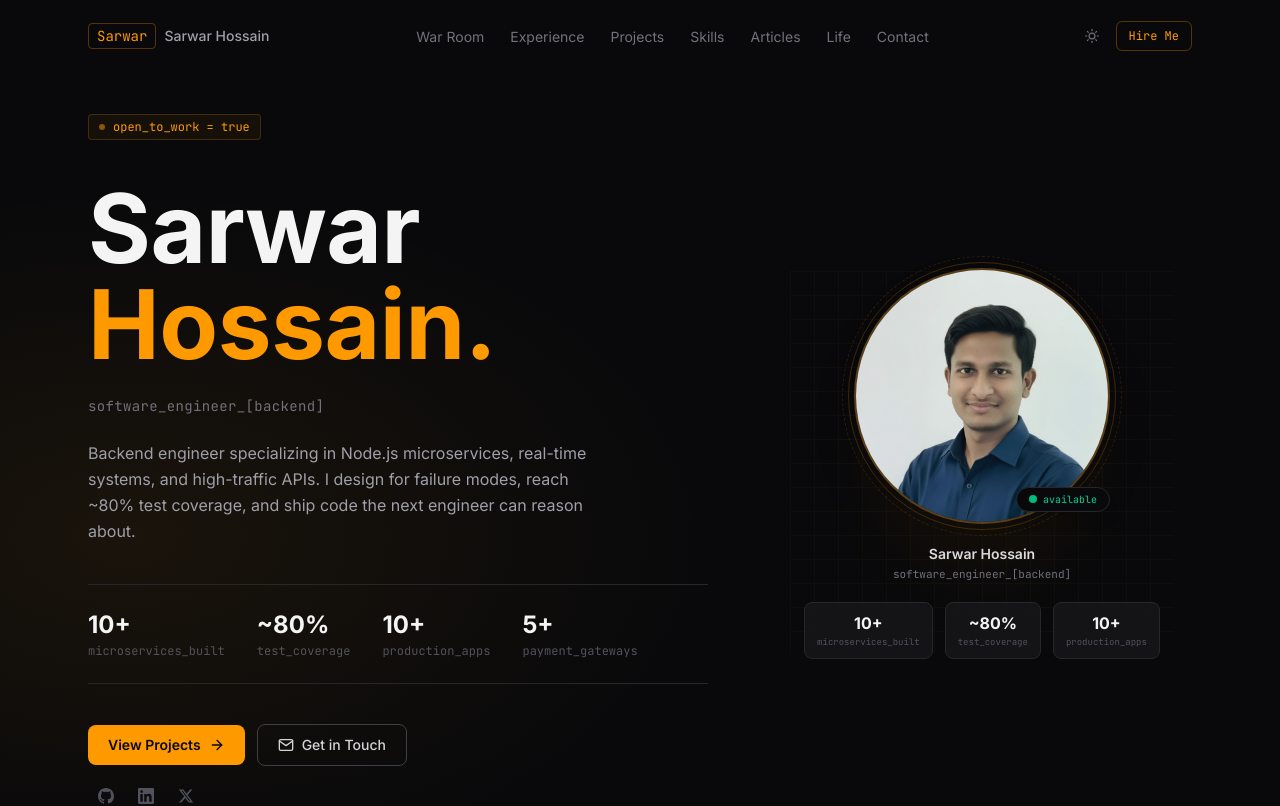
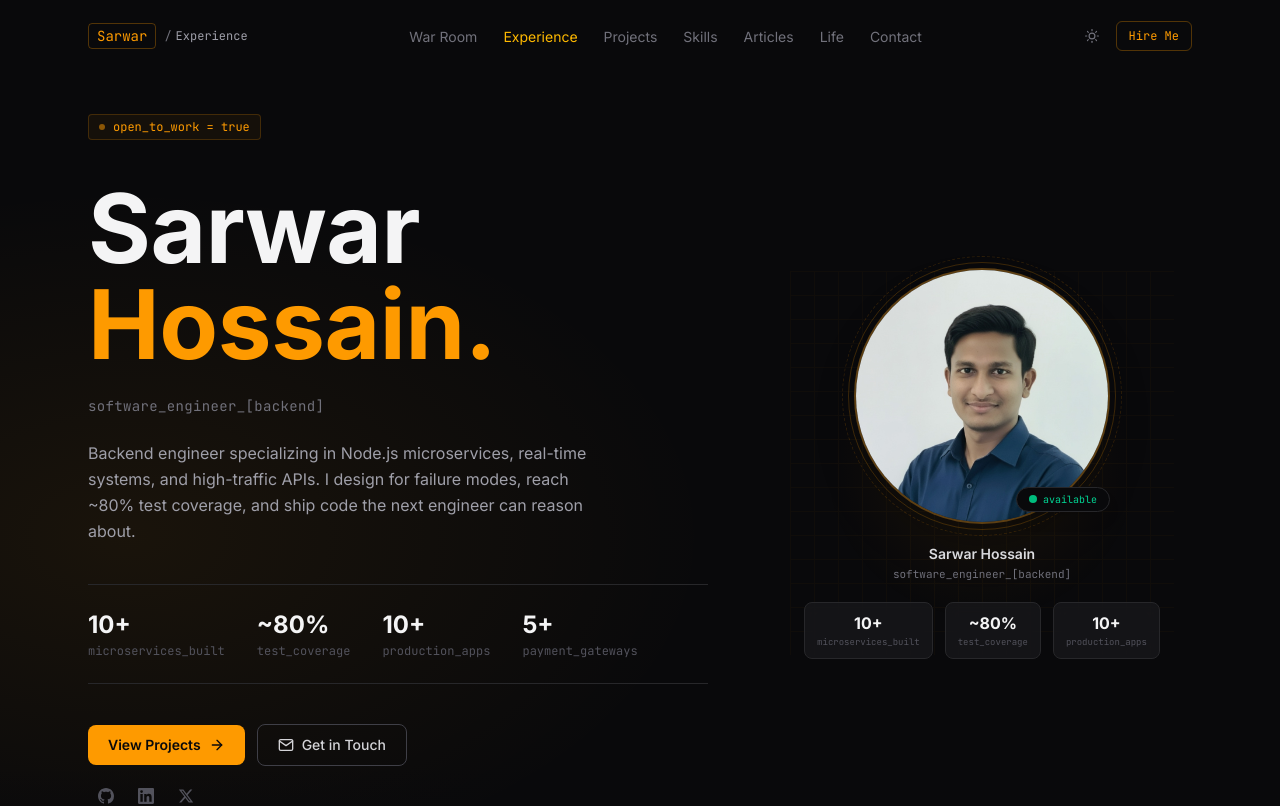
Before and after one commit to sarwar-asik/sarwar-hossain-fullStack-Engineer, a React (Vite) app: page / in a window 1280 px wide. Shown: the top 806 px of the page. Built offline with nearby package versions, Linux system fonts and the light colour scheme.

Commit message:
feat(main): improve scroll detection and active section highlighting in navbar

```diff
--- a/src/components/layout/Navbar.jsx
+++ b/src/components/layout/Navbar.jsx
@@ -12,6 +12,8 @@ const NAV_LINKS = [
   { label: "Contact", href: "#contact" },
 ];
 
+const SECTION_IDS = NAV_LINKS.map((l) => l.href.slice(1));
+
 export default function Navbar({ theme, onThemeToggle }) {
   const [scrolled, setScrolled] = useState(false);
   const [activeSection, setActive] = useState("");
@@ -23,16 +25,28 @@ export default function Navbar({ theme, onThemeToggle }) {
   }, []);
 
   useEffect(() => {
-    const els = NAV_LINKS.map((l) => document.querySelector(l.href)).filter(Boolean);
-    const obs = new IntersectionObserver(
-      (entries) =>
-        entries.forEach((e) => {
-          if (e.isIntersecting) setActive(e.target.id);
-        }),
-      { rootMargin: "-40% 0px -55% 0px" },
-    );
-    els.forEach((el) => obs.observe(el));
-    return () => obs.disconnect();
+    let raf;
+    function detect() {
+      const threshold = window.innerHeight * 0.55;
+      for (let i = SECTION_IDS.length - 1; i >= 0; i--) {
+        const el = document.getElementById(SECTION_IDS[i]);
+        if (el && el.getBoundingClientRect().top <= threshold) {
+          setActive(SECTION_IDS[i]);
+          return;
+        }
+      }
+      setActive("");
+    }
+    function onScroll() {
+      cancelAnimationFrame(raf);
+      raf = requestAnimationFrame(detect);
+    }
+    window.addEventListener("scroll", onScroll, { passive: true });
+    detect();
+    return () => {
+      window.removeEventListener("scroll", onScroll);
+      cancelAnimationFrame(raf);
+    };
   }, []);
 
   return (
@@ -51,27 +65,37 @@ export default function Navbar({ theme, onThemeToggle }) {
         `}
       >
         <nav className="max-w-6xl mx-auto px-6 flex items-center justify-between">
-          {/* Logo + mobile breadcrumb */}
           <a href="#" aria-label="Home" className="flex items-center gap-2 group">
             <span className="font-mono text-sm text-amber-500 border border-amber-500/30 px-2 py-0.5 rounded group-hover:bg-amber-500/10 transition-colors">
               {profile.initials}
             </span>
 
-            {/* Mobile: section breadcrumb that morphs in when scrolled */}
+            {/* SA / SectionName — slides in on every screen size when scrolled */}
             <span
-              className="lg:hidden flex items-center gap-1 overflow-hidden"
+              className="flex items-center gap-1 overflow-hidden"
               style={{
-                maxWidth: activeSection ? "160px" : "0px",
+                maxWidth: activeSection ? "180px" : "0px",
                 opacity: activeSection ? 1 : 0,
                 transition: "max-width 350ms cubic-bezier(0.34, 1.56, 0.64, 1), opacity 250ms ease",
               }}
             >
-              <span className="font-mono text-xs text-zinc-700 shrink-0">/</span>
-              <span className="font-mono text-xs text-zinc-500 truncate">{activeSection}</span>
+              <span className="font-mono text-xs text-zinc-500">/</span>
+              <span className="font-mono text-xs text-zinc-400 truncate">
+                {NAV_LINKS.find((l) => l.href.slice(1) === activeSection)?.label ?? activeSection}
+              </span>
             </span>
 
-            {/* Desktop: full name */}
-            <span className="text-sm font-medium text-zinc-400 hidden lg:block group-hover:text-zinc-200 transition-colors">{profile.name}</span>
+            {/* Full name — desktop only, collapses when section is active */}
+            <span
+              className="text-sm font-medium text-zinc-400 hidden lg:block group-hover:text-zinc-200 overflow-hidden whitespace-nowrap"
+              style={{
+                maxWidth: activeSection ? "0px" : "200px",
+                opacity: activeSection ? 0 : 1,
+                transition: "max-width 300ms ease, opacity 200ms ease",
+              }}
+            >
+              {profile.name}
+            </span>
           </a>
 
           {/* Desktop nav */}
```
